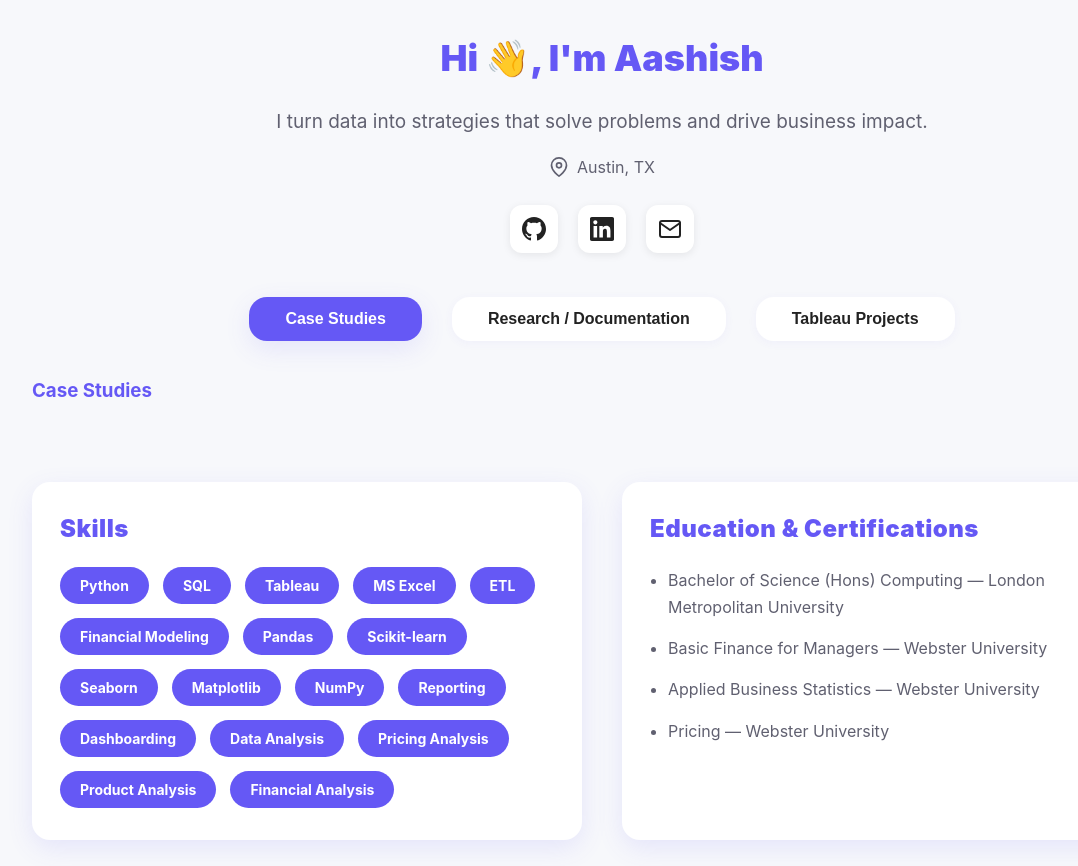
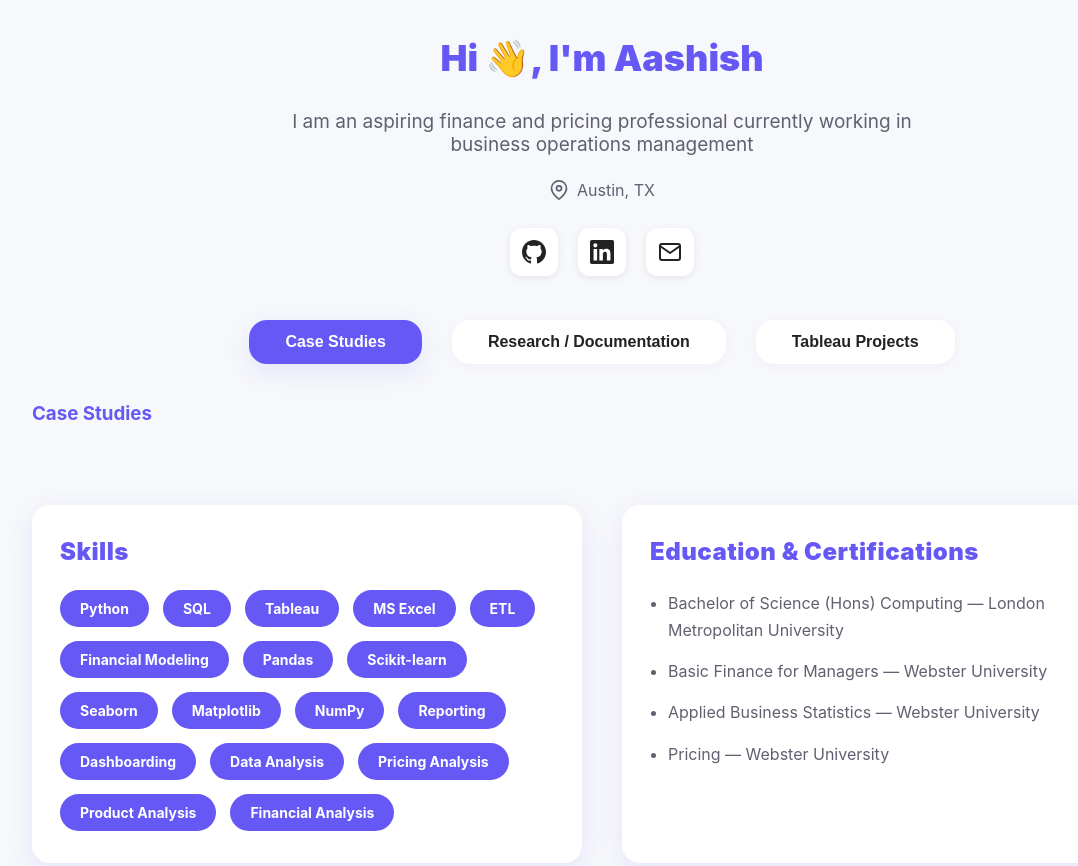
Before and after one commit to AashishPaudel/aashishpaudel.github.io, a plain HTML site: page index.html in a window 1280 px wide. Shown: the top 866 px of the page, without its empty margins (38-1116 px from the left). Drawn offline with Linux system fonts and the light colour scheme; a script that the page names is missing.

Commit message:
Update index.html

```diff
--- a/index.html
+++ b/index.html
@@ -254,7 +254,7 @@
   <section style="text-align: center; margin-bottom: 44px;">
     <h2 style="font-size: 36px; color: var(--primary); font-weight:900;">Hi 👋, I'm Aashish</h2>
     <p style="font-size: 19px; color: var(--muted); max-width: 700px; margin: 16px auto 0;">
-I turn data into strategies that solve problems and drive business impact. </p>
+I am an aspiring finance and pricing professional currently working in business operations management </p>
     <div style="display: flex; align-items: center; justify-content: center; gap: 12px; margin-top: 24px; flex-wrap: wrap;">
       <div style="display: flex; align-items: center; gap: 8px; color: var(--muted); font-size: 16px;">
         <svg width="20" height="20" viewBox="0 0 24 24" fill="none" stroke="currentColor" stroke-width="2" stroke-linecap="round" stroke-linejoin="round">
```
